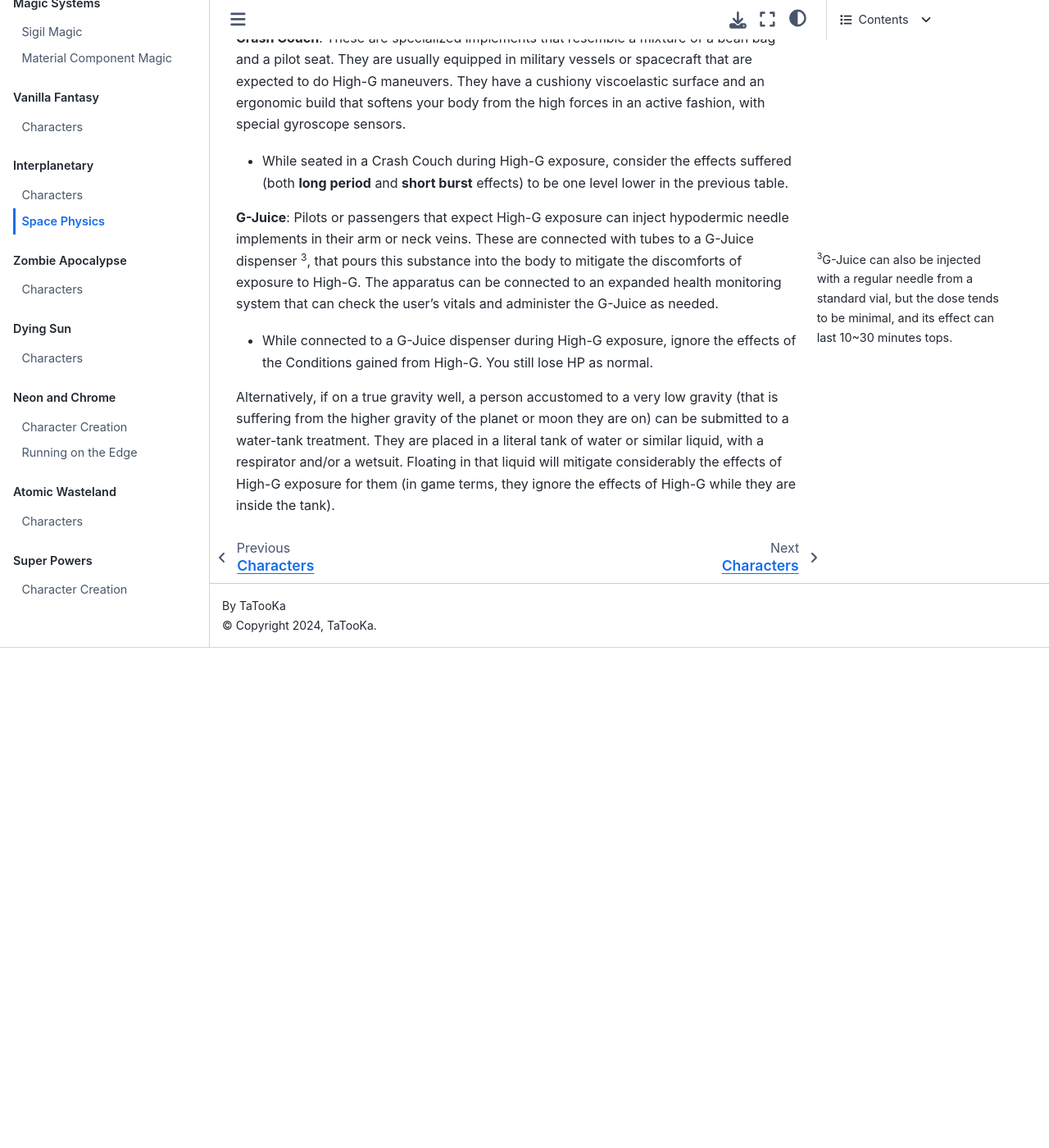
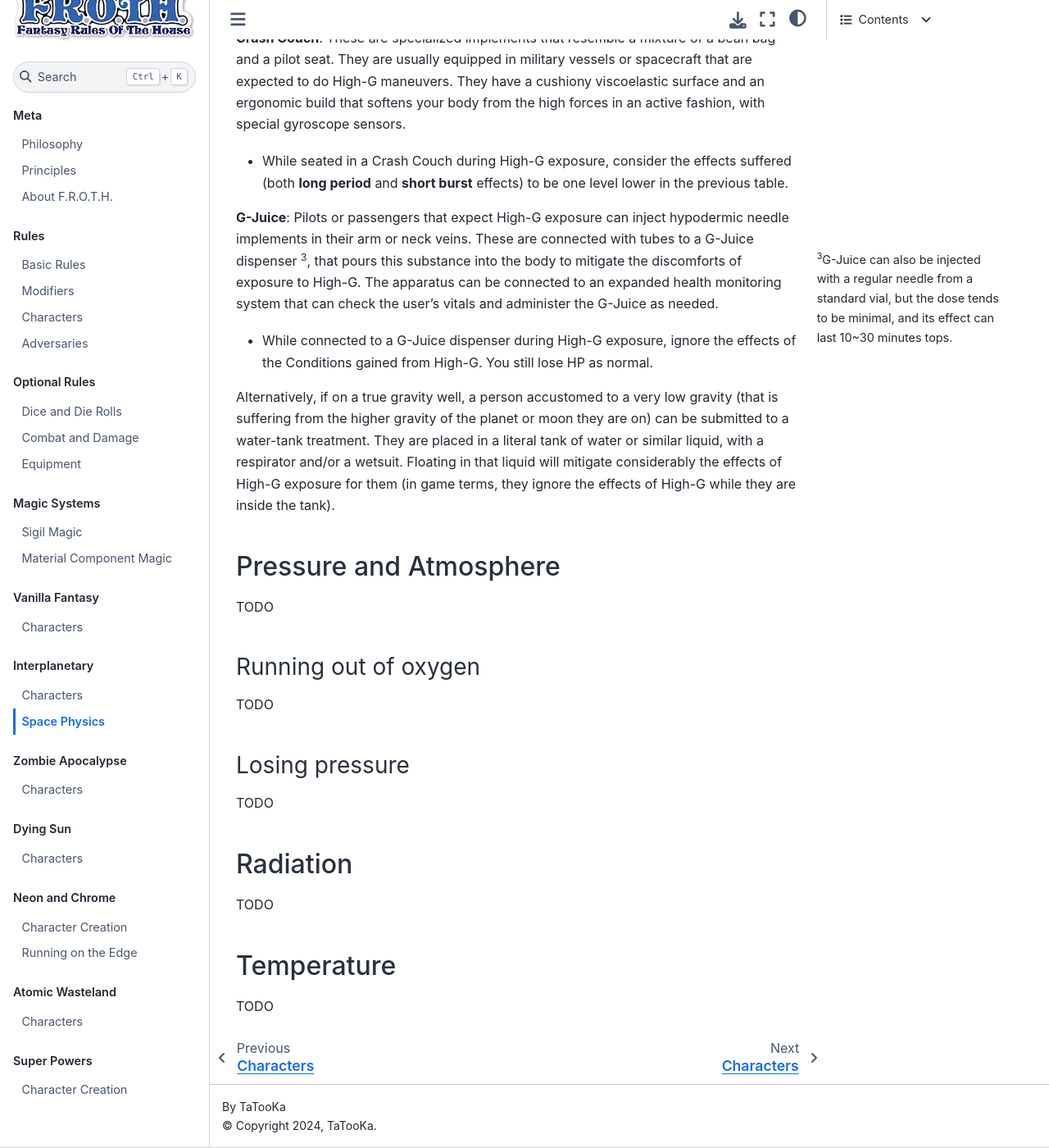
Before and after one commit to TaTooKa/froth, a Sphinx documentation site: the page built from docs/source/pages/worlds/interplanetary/spacephysics.rst, in a window 1280 px wide and 1400 px high, scrolled down 5614 px. Shown: the whole window at 82% size. Built offline with Sphinx 7.4.7 and the Sphinx Book theme 1.1.4, drawn with Linux system fonts in a browser that asks for light colours; cross-references to code outside the pages are shown as plain code; before the commit the page ends 6404 px from its top, so only the background shows below that.

Commit message:
minor fixes

```diff
--- a/docs/source/pages/optionalrules/combat.rst
+++ b/docs/source/pages/optionalrules/combat.rst
@@ -50,7 +50,7 @@
 .. _instinct-checks:
 
 Instinct Checks
----------------
+===============
 
 .. figure:: /_static/images/rpg-image-15.jpg
 
--- a/docs/source/pages/worlds/interplanetary/spacephysics.rst
+++ b/docs/source/pages/worlds/interplanetary/spacephysics.rst
@@ -137,3 +137,28 @@
 - While connected to a G-Juice dispenser during High-G exposure, ignore the effects of the Conditions gained from High-G. You still lose HP as normal.
 
 Alternatively, if on a true gravity well, a person accustomed to a very low gravity (that is suffering from the higher gravity of the planet or moon they are on) can be submitted to a water-tank treatment. They are placed in a literal tank of water or similar liquid, with a respirator and/or a wetsuit. Floating in that liquid will mitigate considerably the effects of High-G exposure for them (in game terms, they ignore the effects of High-G while they are inside the tank).
+
+Pressure and Atmosphere
+-----------------------
+
+TODO
+
+Running out of oxygen
+~~~~~~~~~~~~~~~~~~~~~
+
+TODO
+
+Losing pressure
+~~~~~~~~~~~~~~~
+
+TODO
+
+Radiation
+---------
+
+TODO
+
+Temperature
+-----------
+
+TODO
```
